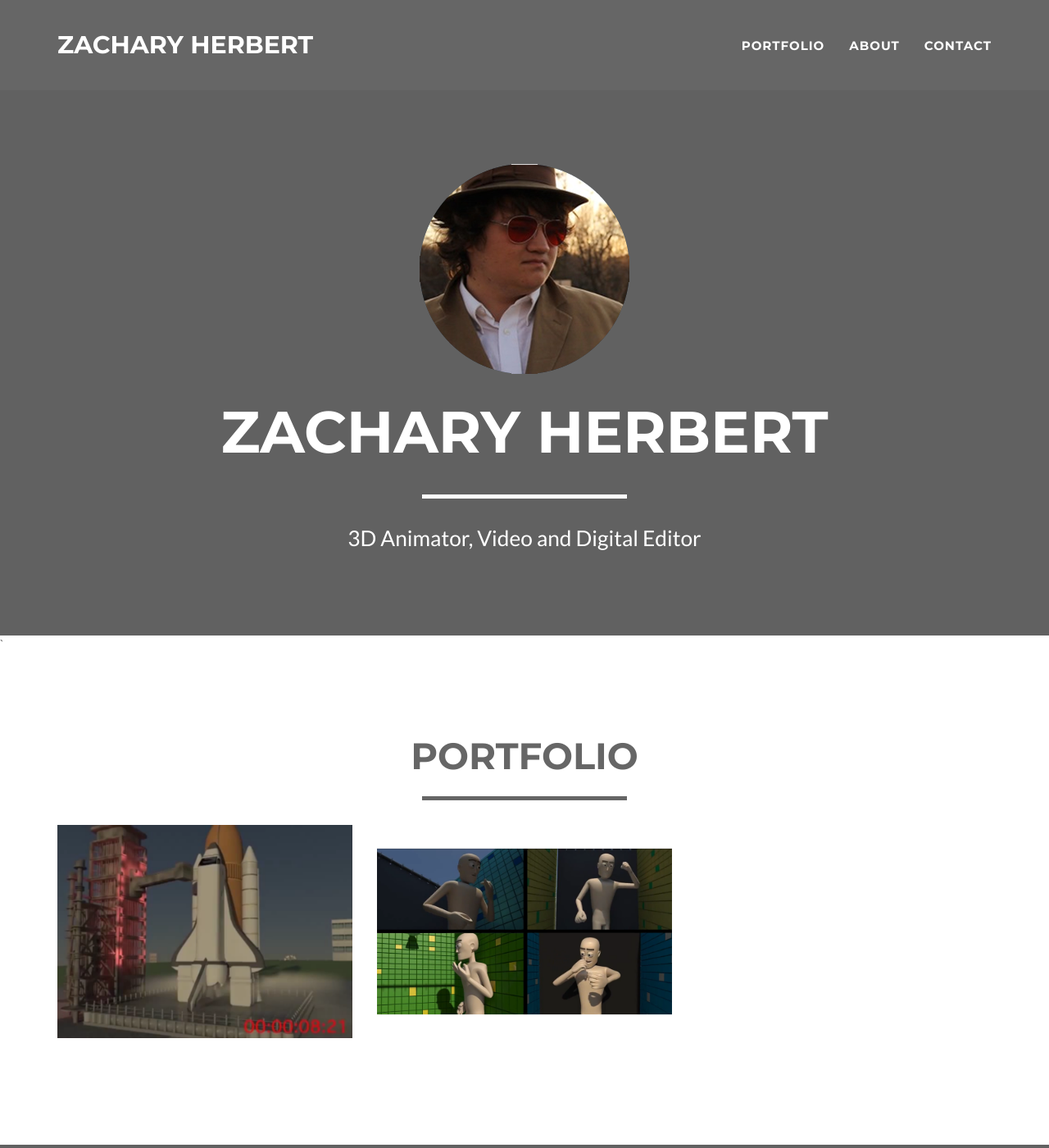
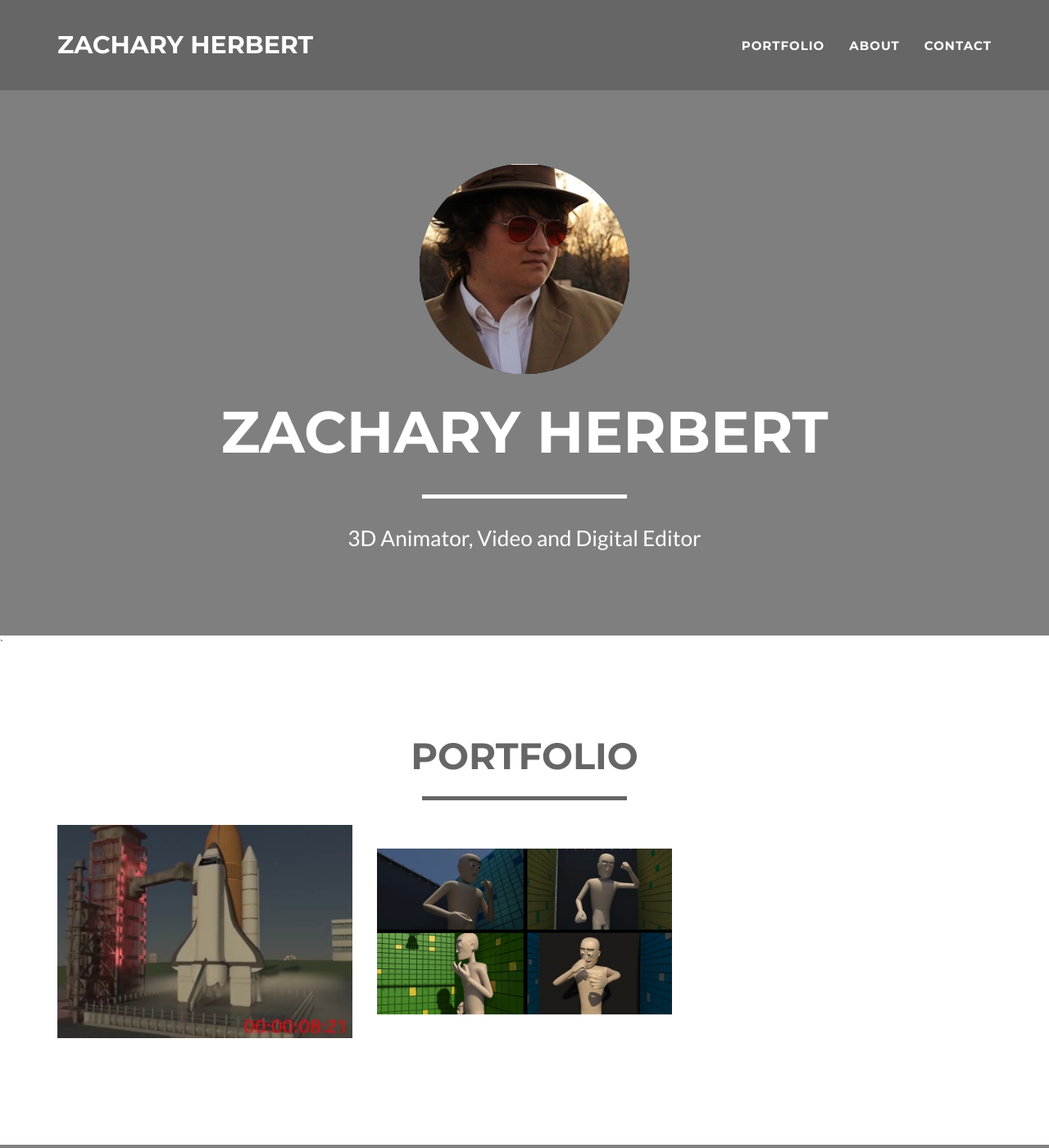
Before and after one commit to derpalicious/derpalicious.github.io, a Jekyll site: the page built from index.html, in a window 1280 px wide and 1400 px high. Shown: the whole window at 82% size. Built offline with Jekyll 4.4.1, drawn with Linux system fonts in a browser that asks for light colours.

Commit message:
Updated Config Colors

```diff
--- a/_config.yml
+++ b/_config.yml
@@ -5,7 +5,7 @@ description: "Portfolio Website for Zachary Herbert."
 
 # Color settings (hex-codes without the leading hash-tag)
 color:
-  primary: 616161 #80B3FF
+  primary: 7f7f7f #80B3FF
   secondary: 666666 #FD6E8A
   secondary-dark: 7f7f7f #A2122F
 
```
